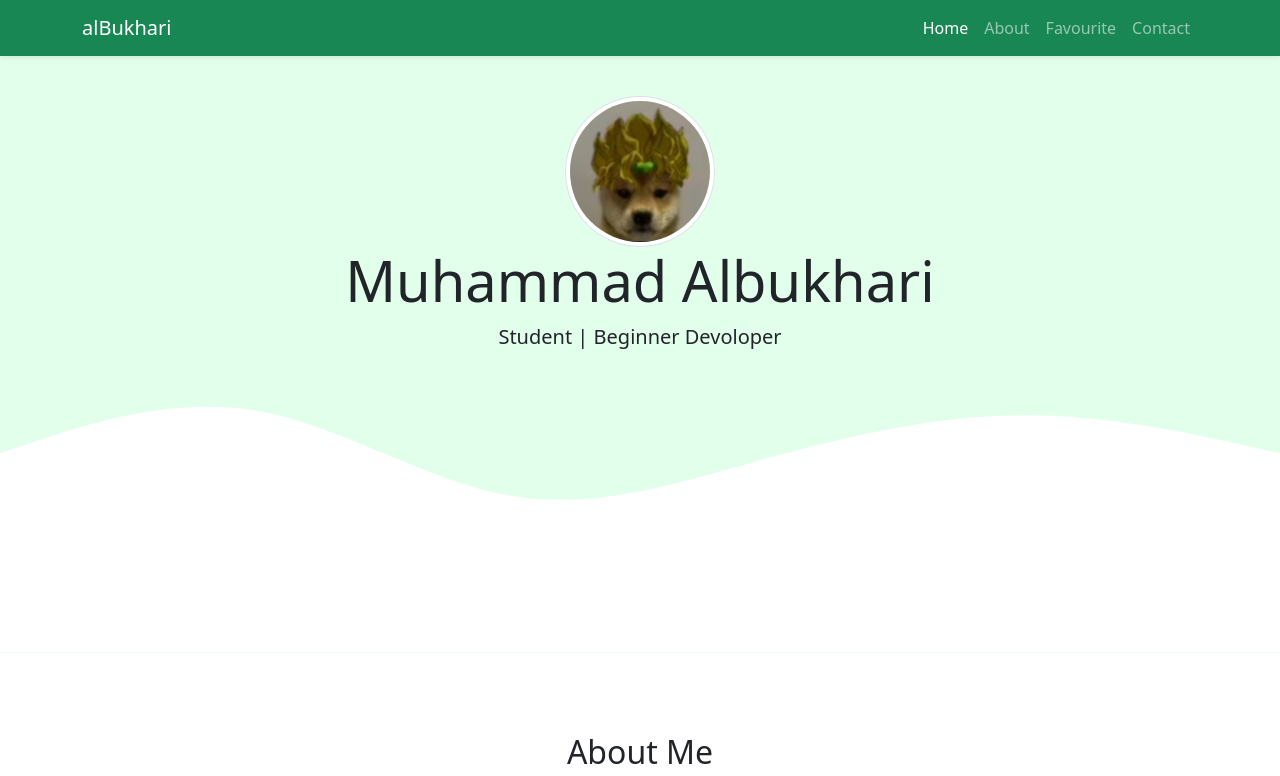
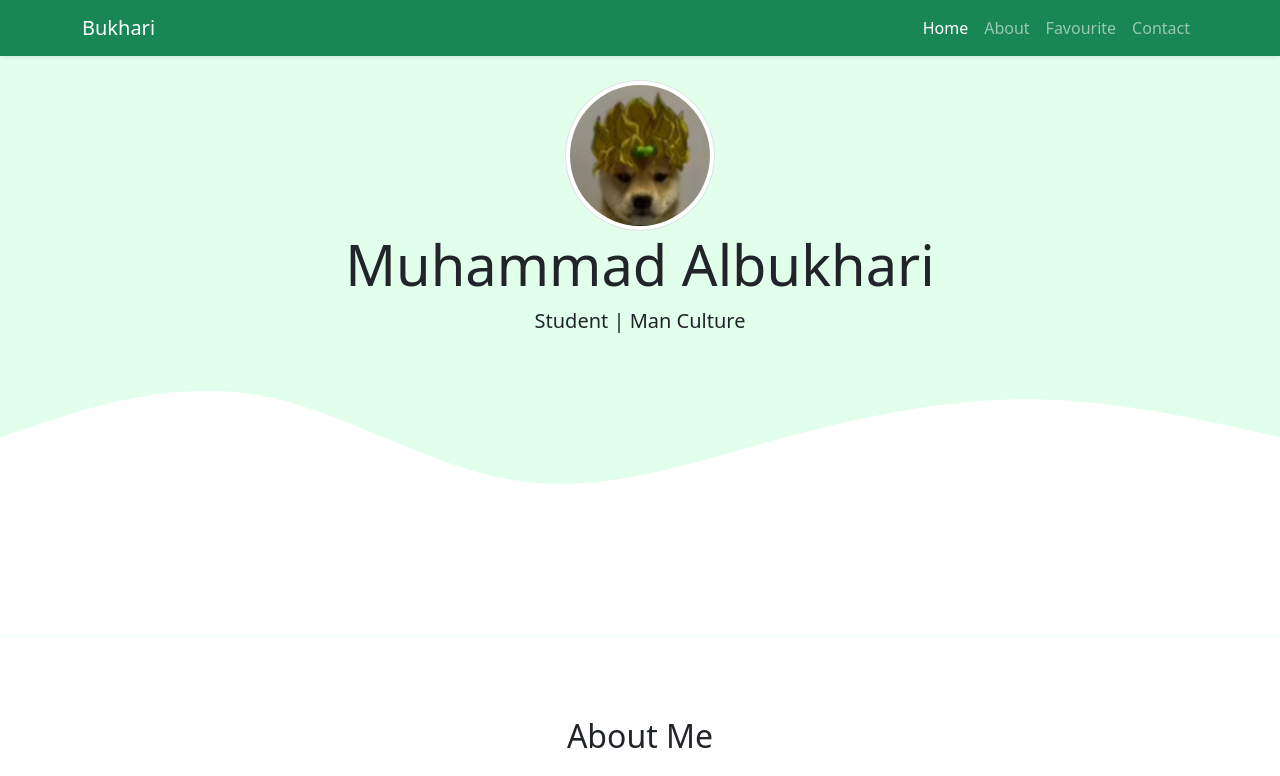
Before and after one commit to albukhari69/albukhari69.github.io, a plain HTML site: page index.html in a window 1280 px wide. Shown: the top 776 px of the page. Drawn offline with nearby package versions, Linux system fonts and the light colour scheme.

Commit message:
mengubah padding-top pada profile picture

```diff
--- a/index.html
+++ b/index.html
@@ -20,7 +20,7 @@
     <!-- Navbar -->
     <nav class="navbar navbar-expand-lg navbar-dark bg-success shadow-sm nav fixed-top">
       <div class="container">
-        <a class="navbar-brand" href="#">alBukhari</a>
+        <a class="navbar-brand" href="#">Bukhari</a>
         <button class="navbar-toggler" type="button" data-bs-toggle="collapse" data-bs-target="#navbarNav" aria-controls="navbarNav" aria-expanded="false" aria-label="Toggle navigation">
           <span class="navbar-toggler-icon"></span>
         </button>
@@ -48,7 +48,7 @@
     <section class="jumbotron text-center">
       <img src="img/dio1.JPG" alt="dio MUDA-MUDA-MUDA" width="150" class="rounded-circle img-thumbnail" />
       <h1 class="display-4">Muhammad Albukhari</h1>
-      <p class="lead">Student | Beginner Devoloper</p>
+      <p class="lead">Student | Man Culture</p>
       <svg xmlns="http://www.w3.org/2000/svg" viewBox="0 0 1440 320">
         <path
           fill="#ffffff"
--- a/style.css
+++ b/style.css
@@ -1,5 +1,5 @@
 .jumbotron {
-    padding-top: 6rem;
+    padding-top: 5rem;
     background-color: #e2ffec;
 }
 
```
